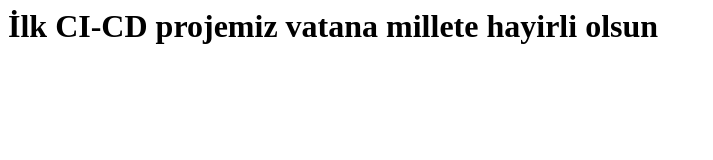
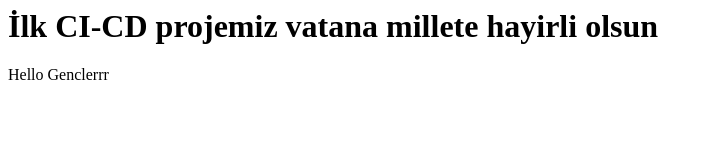
Before and after one commit to dogukanclsknn/c-cd-aws, a plain HTML site: page index.html in a window 1280 px wide. Shown: the whole page, without its empty margins (0-713 px from the left). Drawn offline with Linux system fonts and the light colour scheme.

Commit message:
p ekledik

```diff
--- a/index.html
+++ b/index.html
@@ -1 +1,2 @@
 <h1>İlk CI-CD projemiz vatana millete hayirli olsun</h1>
+<p>Hello Genclerrr</p>
```
